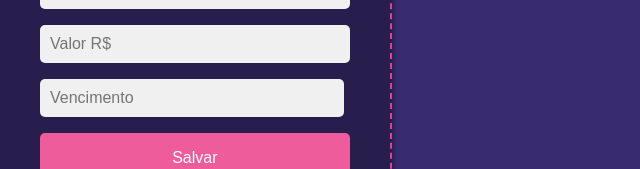
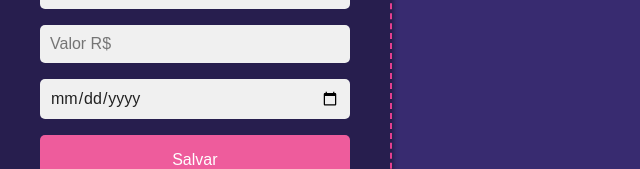
Before and after one commit to mcarvalhos/This-Pesas, a React (Create React App) app in the folder web/: page / in a window 1280 px wide. Shown: the part 326-495 px from the top of the page, without its empty margins (0-640 px from the left). Built offline with nearby package versions, Linux system fonts and the light colour scheme.

Commit message:
trying to get value of the date

```diff
--- a/web/package.json
+++ b/web/package.json
@@ -8,7 +8,7 @@
     "@testing-library/user-event": "^12.1.10",
     "react": "^17.0.1",
     "react-dom": "^17.0.1",
-    "react-scripts": "4.0.1",
+    "react-scripts": "^4.0.1",
     "web-vitals": "^0.2.4"
   },
   "scripts": {
--- a/web/src/components/CreateExpenseForm.jsx
+++ b/web/src/components/CreateExpenseForm.jsx
@@ -78,16 +78,16 @@ class CreateExpenseForm extends Component {
           required
           onChange={this._handleChangeValue.bind(this)}
         />
-        {/* <input
+        <input
           type="date"
           // value="2000-01-01"
           placeholder="dd-mm-yyyy"
           required
           className="form-create_input form-create_date"
           onChange={this._handleChangeDate.bind(this)}
-        /> */}
+        />
 
-        <DatePicker onChange={this._handleChangeDate.bind(this)} />
+        {/* <DatePicker /> */}
 
         <button className="form-create_input form-create_submit">Salvar</button>
       </form>
--- a/web/src/components/ListCategories.jsx
+++ b/web/src/components/ListCategories.jsx
@@ -1,4 +1,5 @@
 import React, { Component } from "react";
+import CardExpense from "./CardExpense";
 
 class ListCategories extends Component {
   _handleCategorySelected(event) {
--- a/web/src/components/ListExpense.jsx
+++ b/web/src/components/ListExpense.jsx
@@ -1,7 +1,6 @@
 import React, { Component } from "react";
 import CardExpense from "./CardExpense";
 import "../styles/components/ListExpense.css";
-
 class ListExpense extends Component {
   render() {
     return (
@@ -10,7 +9,7 @@ class ListExpense extends Component {
           return (
             <li className="list-expense_item" key={index}>
               <CardExpense
-              index={index}
+                index={index}
                 deleteExpense={this.props.deleteExpense}
                 title={expense.title}
                 value={expense.value}
```
Also changed, not shown: web/src/components/DatePicker.jsx (line endings or trailing spaces), 2 other files (tests, documents, lock files or other folders).
